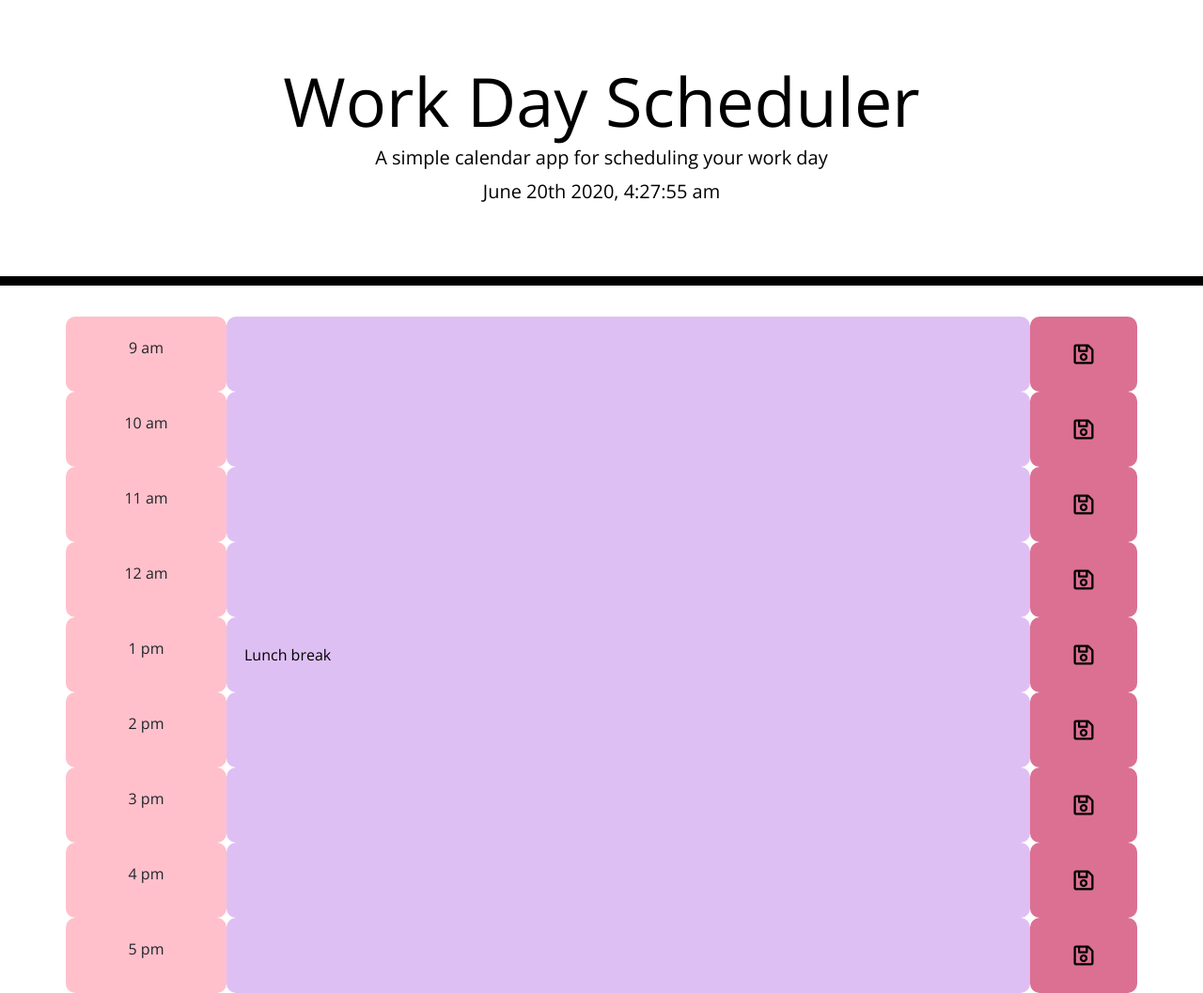
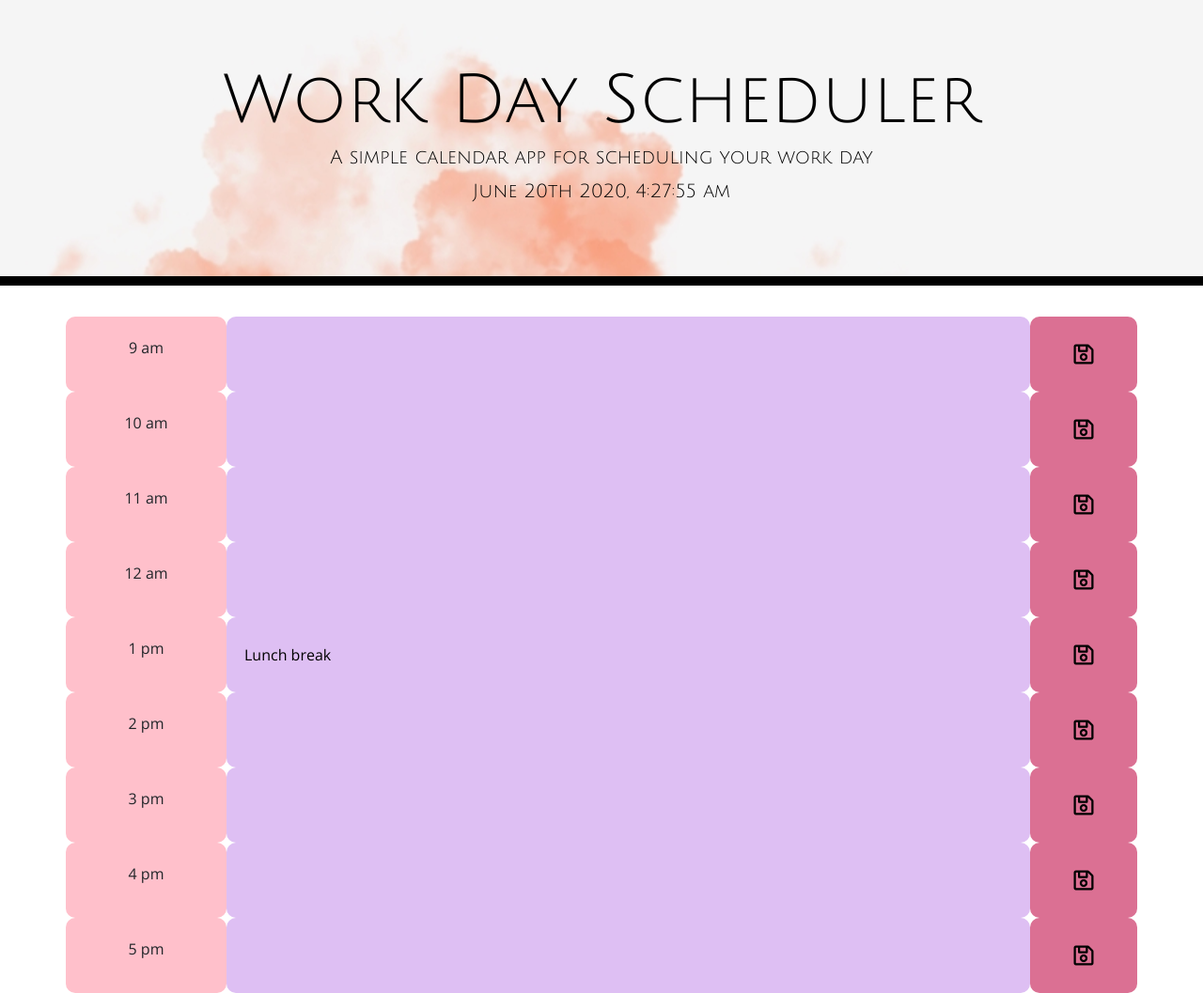
Before and after one commit to roukell/homework5, a plain HTML site: page index.html in a window 1280 px wide. Shown: the whole page at 94% size. Drawn offline with nearby package versions, Linux system fonts and the light colour scheme.

Commit message:
update background

```diff
--- a/index.html
+++ b/index.html
@@ -19,6 +19,7 @@
       rel="stylesheet"
     />
     <link rel="stylesheet" href="style.css" />
+    <link href="https://fonts.googleapis.com/css2?family=Julius+Sans+One&display=swap" rel="stylesheet">
     <title>Work Day Scheduler</title>
   </head>
 
--- a/style.css
+++ b/style.css
@@ -19,6 +19,8 @@ textarea{
   color: black;
   border-radius: 0;
   border-bottom: 10px solid black;
+  font-family: 'Julius Sans One', sans-serif;
+  background-image: url("background.png");
 }
 
 .description{
```
Also changed, not shown: background.png (added).
